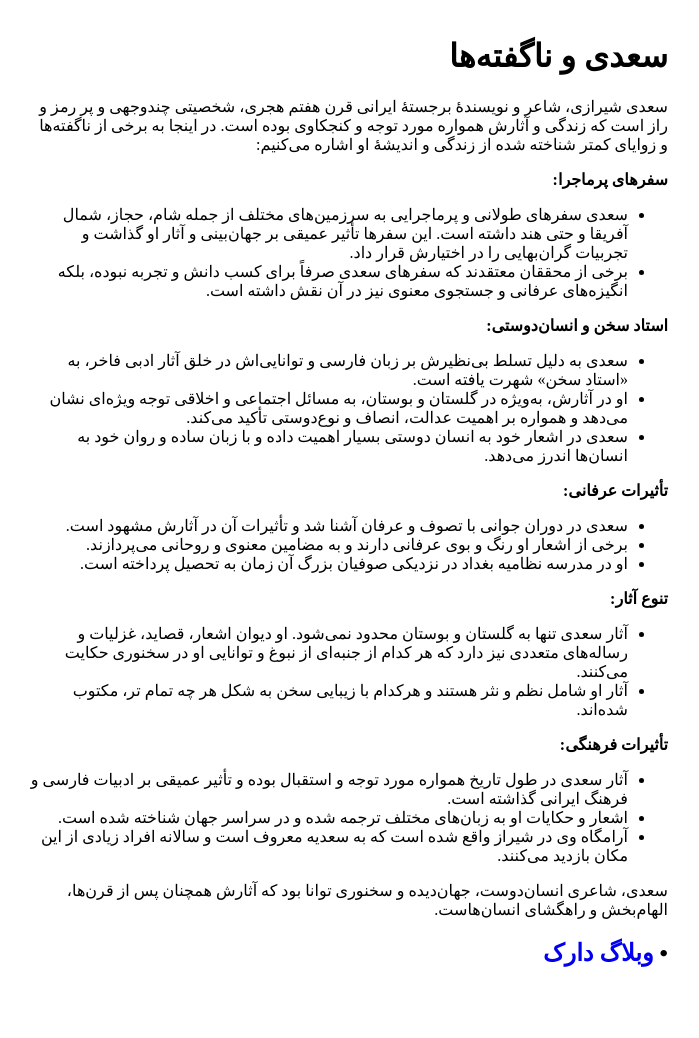
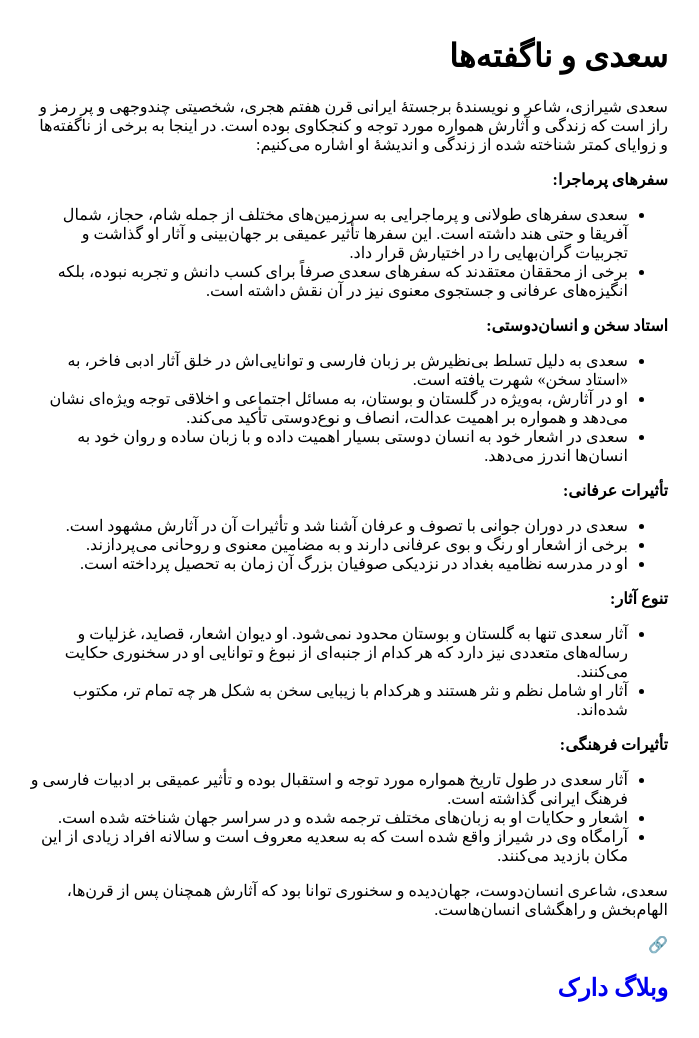
Before and after one commit to darkblog/darkblog.github.io, a Jekyll site: the page built from _posts/2025-2-2-9.md, in a window 1280 px wide. Shown: the whole page, without its empty margins (292-991 px from the left). Built offline with Jekyll 4.4.1, drawn with Linux system fonts in a browser that asks for light colours; before the commit the page ends 1003 px from its top, so only the background shows below that.

Commit message:
Update post.html

```diff
--- a/_layouts/post.html
+++ b/_layouts/post.html
@@ -8,8 +8,6 @@
 <body>
 <h1>{{ page.title }}</h1>
 {{ content }}
-<h2>•
-<a href="https://darkblog.github.io/">وبلاگ دارک</a>
-</h2>
+🔗<h2><a href="https://darkblog.github.io/">وبلاگ دارک</a></h2>
 </body>
 </html>
```
